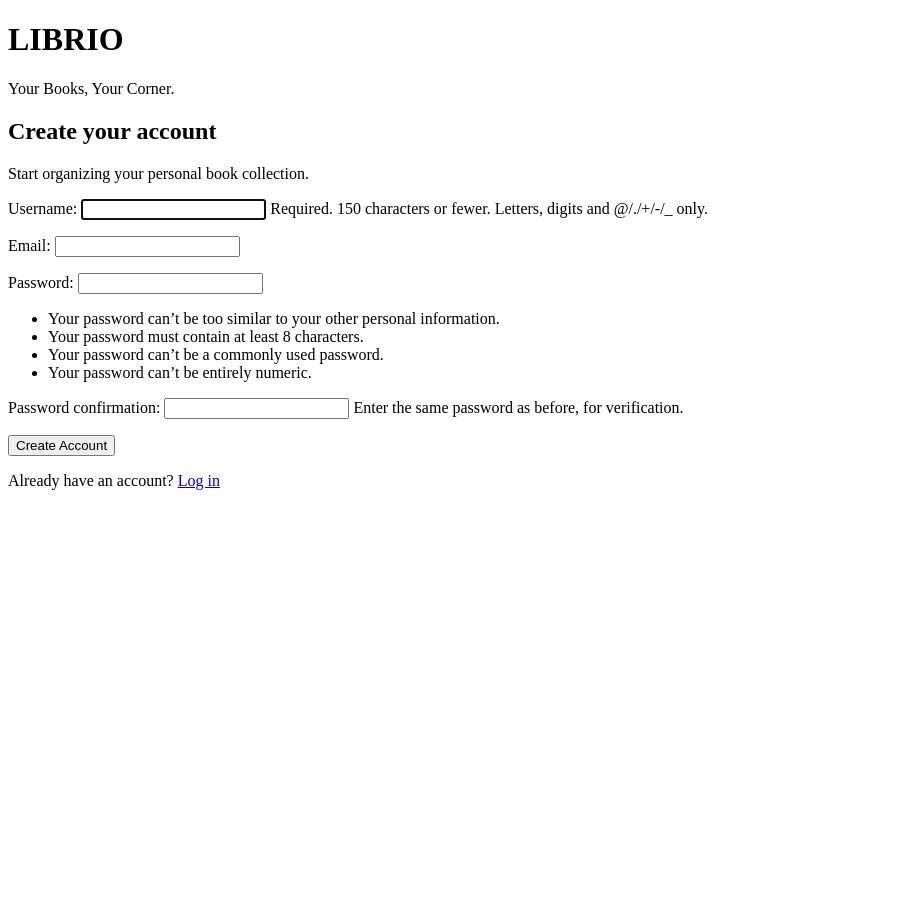
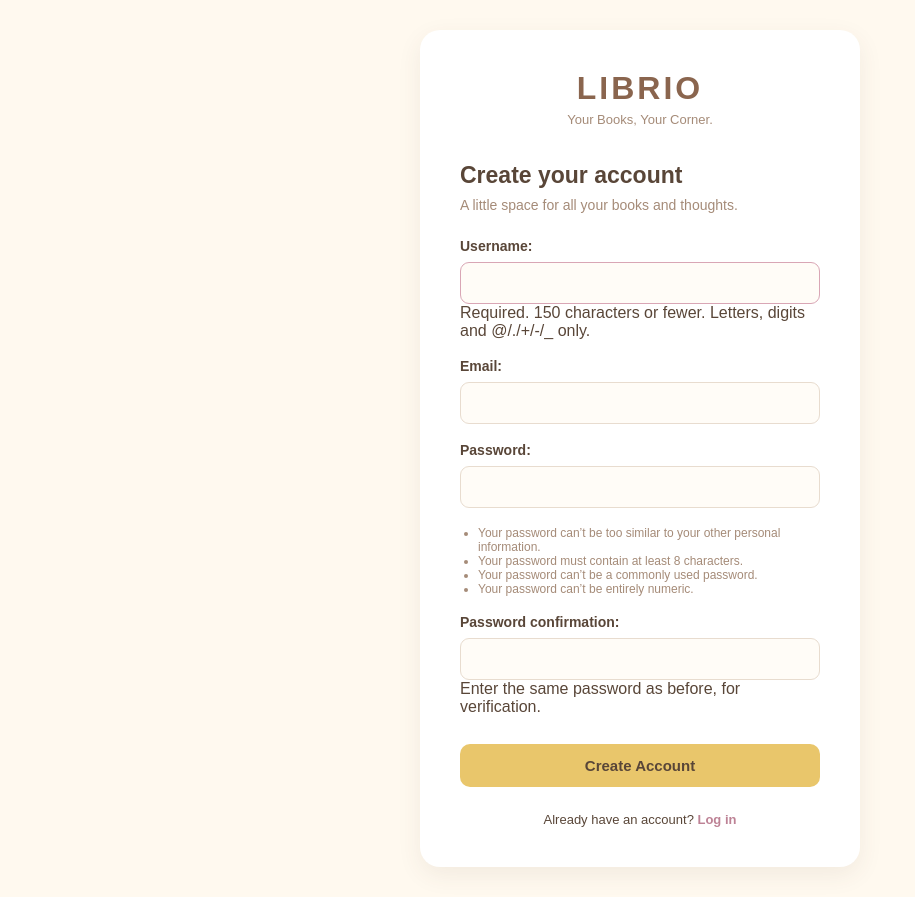
Before and after one commit to nicole-galan/librio-galan-nicole-g7, a Django app: page /accounts/register/ in a window 1280 px wide. Shown: the whole page, without its empty margins (0-915 px from the left). Before the commit the page ends 490 px from the top, so only its background shows below. Run offline with Django 5.2, Linux system fonts and the light colour scheme.

Commit message:
style: add styling to registration page

```diff
--- /dev/null
+++ b/accounts/static/accounts/css/style.css
@@ -0,0 +1,114 @@
+
+* {
+    margin: 0;
+    padding: 0;
+    box-sizing: border-box;
+}
+
+body {
+    font-family: Arial, sans-serif;
+    background-color: #FFF9EF;
+    color: #594638;
+    min-height: 100vh;
+    display: flex;
+    justify-content: center;
+    align-items: center;
+    padding: 30px 15px;
+}
+
+.register-container {
+    background-color: #FFFFFF;
+    width: 100%;
+    max-width: 440px;
+    padding: 40px;
+    border-radius: 20px;
+    box-shadow: 0 8px 25px rgba(89, 70, 56, 0.08);
+}
+
+.brand {
+    text-align: center;
+    margin-bottom: 35px;
+}
+
+.brand h1 {
+    font-size: 32px;
+    letter-spacing: 3px;
+    color: #8A654E;
+}
+
+.brand p {
+    font-size: 13px;
+    color: #A58B78;
+    margin-top: 5px;
+}
+
+.register-content h2 {
+    font-size: 23px;
+    margin-bottom: 8px;
+}
+
+.subtitle {
+    font-size: 14px;
+    color: #A58B78;
+    margin-bottom: 25px;
+}
+
+form p {
+    margin-bottom: 18px;
+}
+
+form label {
+    display: block;
+    font-size: 14px;
+    font-weight: bold;
+    margin-bottom: 8px;
+}
+
+form input {
+    width: 100%;
+    padding: 12px;
+    border: 1px solid #E8DCCF;
+    border-radius: 9px;
+    background-color: #FFFCF7;
+    font-size: 14px;
+}
+
+form input:focus {
+    outline: none;
+    border-color: #D9A6B5;
+}
+
+form ul {
+    font-size: 12px;
+    color: #A58B78;
+    margin: 8px 0 0 18px;
+}
+
+form button {
+    width: 100%;
+    padding: 13px;
+    margin-top: 10px;
+    background-color: #E9C66B;
+    color: #594638;
+    border: none;
+    border-radius: 10px;
+    font-size: 15px;
+    font-weight: bold;
+    cursor: pointer;
+}
+
+form button:hover {
+    background-color: #DFC05F;
+}
+
+.login-text {
+    text-align: center;
+    font-size: 13px;
+    margin-top: 25px;
+}
+
+.login-text a {
+    color: #BD8295;
+    font-weight: bold;
+    text-decoration: none;
+}
--- a/accounts/templates/accounts/register.html
+++ b/accounts/templates/accounts/register.html
@@ -1,3 +1,4 @@
+{% load static %}
 
 <!DOCTYPE html>
 <html lang="en">
@@ -5,15 +6,20 @@
     <meta charset="UTF-8">
     <meta name="viewport" content="width=device-width, initial-scale=1.0">
     <title>Create Account | LIBRIO</title>
+    <link rel="stylesheet" href="{% static 'accounts/css/style.css' %}">
 </head>
 <body>
 
     <div class="register-container">
+
+        <div class="brand">
             <h1>LIBRIO</h1>
             <p>Your Books, Your Corner.</p>
+        </div>
 
+        <div class="register-content">
             <h2>Create your account</h2>
-        <p>Start organizing your personal book collection.</p>
+            <p class="subtitle">A little space for all your books and thoughts.</p>
 
             <form method="POST">
                 {% csrf_token %}
@@ -23,7 +29,11 @@
                 <button type="submit">Create Account</button>
             </form>
 
-        <p>Already have an account? <a href="#">Log in</a></p>
+            <p class="login-text">
+                Already have an account? <a href="#">Log in</a>
+            </p>
+        </div>
+
     </div>
 
 </body>
```
Lines whose indentation alone changed are shown as unchanged.
